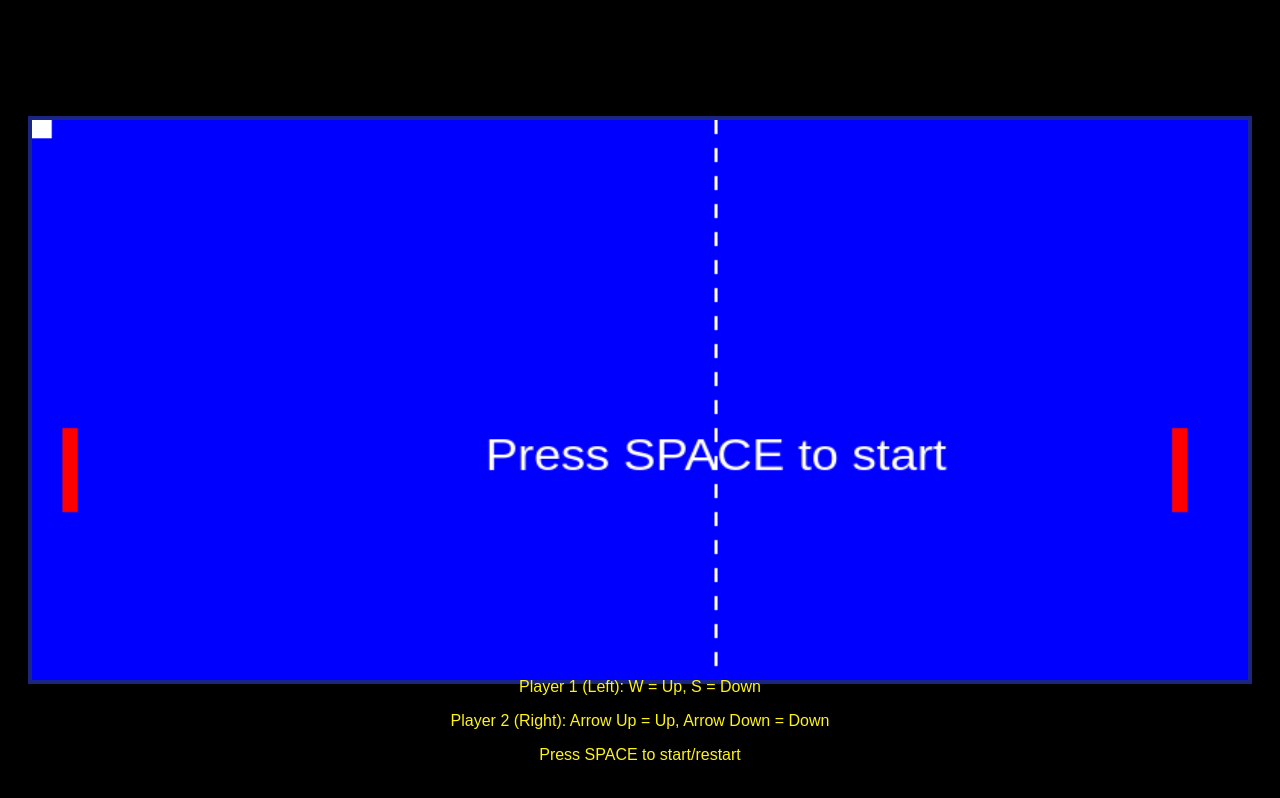
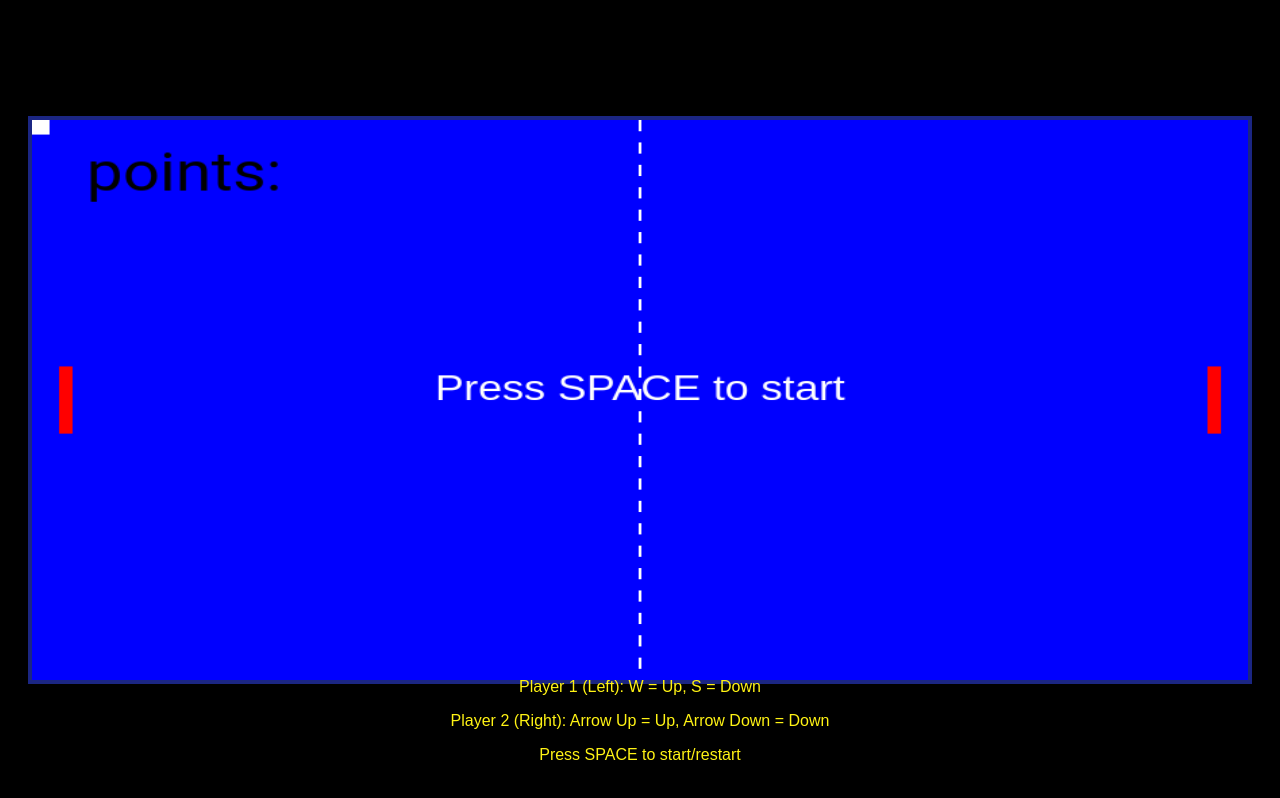
Before and after one commit to zounds67/low_budget_pong, a plain HTML site: page index.html in a window 1280 px wide. Drawn offline with Linux system fonts and the light colour scheme.

Commit message:
Fixed the paddles, added "points" filled in move ball function

```diff
--- a/game.js
+++ b/game.js
@@ -11,7 +11,7 @@
   // ============================================
 
   // Canvas size (how big is the game screen?)
-  var BALL_SIZE, BALL_SPEED, CANVAS_HEIGHT, CANVAS_WIDTH, PADDLE_HEIGHT, PADDLE_SPEED, PADDLE_WIDTH, WINNING_SCORE, audioContext, ball, canvas, checkPaddleCollision, checkScoring, checkWallCollision, checkWinner, ctx, draw, drawBackground, drawBall, drawCenterLine, drawMessage, drawPaddle, drawPaddles, drawScore, gameLoop, gameRunning, handleKeyDown, handleKeyUp, keepPaddleOnScreen, keysPressed, leftPaddle, leftScore, moveBall, moveLeftPaddle, moveRightPaddle, playPaddleHitSound, playScoreSound, playSound, playWallBounceSound, resetBall, rightPaddle, rightScore, setupGame, startNewGame, update;
+  var BALL_SIZE, BALL_SPEED, CANVAS_HEIGHT, CANVAS_WIDTH, PADDLE_HEIGHT, PADDLE_SPEED, PADDLE_WIDTH, WINNING_SCORE, audioContext, ball, canvas, checkPaddleCollision, checkScoring, checkWallCollision, checkWinner, ctx, draw, drawBackground, drawBall, drawCenterLine, drawMessage, drawPaddle, drawPaddles, drawScore, gameLoop, gameRunning, handleKeyDown, handleKeyUp, keepPaddleOnScreen, keys, keysPressed, leftPaddle, leftScore, moveBall, moveLeftPaddle, moveRightPaddle, playPaddleHitSound, playScoreSound, playSound, playWallBounceSound, resetBall, rightPaddle, rightScore, setupGame, startNewGame, update;
 
   CANVAS_WIDTH = 900; // HINT: Try 600-900
 
@@ -71,6 +71,13 @@
 
   // Track which keys are currently pressed
   keysPressed = {};
+
+  keys = {
+    leftup: false,
+    leftdn: false,
+    rightup: false,
+    rightdn: false
+  };
 
   // Is the game currently running?
   gameRunning = false;
@@ -133,16 +140,19 @@
   // HINT: Left paddle is at x = 20, right paddle is at x = CANVAS_WIDTH - 30
   drawPaddles = function() {
     drawPaddle(20, leftPaddle.y);
-    return drawPaddle(CANVAS_WIDTH - 150, rightPaddle.y);
+    return drawPaddle(CANVAS_WIDTH - 30, rightPaddle.y);
   };
 
   // Draw both players' scores at the top of the screen
   // HINT: Set ctx.fillStyle, ctx.font = '48px Arial', ctx.textAlign = 'center'
   // HINT: Use ctx.fillText(text, x, y) to draw text
   // HINT: Left score at x = CANVAS_WIDTH / 4, right at x = CANVAS_WIDTH * 3 / 4
-  drawScore = function() {};
+  drawScore = function() {
+    ctx.fillStyle = 'black';
+    ctx.font = '48px Roboto';
+    return ctx.fillText('points:', CANVAS_WIDTH / 8, CANVAS_HEIGHT / 8);
+  };
 
-  // YOUR CODE HERE
 
   // Draw a dashed line down the center (Don't change this!)
   drawCenterLine = function() {
@@ -201,9 +211,10 @@
   // Move the ball by adding its speed to its position
   // HINT: ball.x = ball.x + ball.speedX
   // HINT: Do the same for y
-  moveBall = function() {};
-
-  // YOUR CODE HERE
+  moveBall = function() {
+    ball.x += ball.speedX;
+    return ball.y += ball.speedY;
+  };
 
   // Move left paddle when W or S is pressed
   // HINT: Check if keysPressed['w'] or keysPressed['W'] is true
@@ -212,7 +223,8 @@
   // HINT: Call keepPaddleOnScreen(leftPaddle) at the end
   moveLeftPaddle = function() {};
 
-  // YOUR CODE HERE
+  //if  == true
+  //PADDLE_SPEED -= 1
 
   // Move right paddle when Arrow keys are pressed
   // HINT: Check keysPressed['ArrowUp'] and keysPressed['ArrowDown']
--- a/index.html
+++ b/index.html
@@ -28,7 +28,7 @@
   </style>
 </head>
 <body>
-  <canvas id="gameCanvas" width="800" height="400"></canvas>
+  <canvas id="gameCanvas" width="900" height="500"></canvas>
   <div class="instructions">
     <p>Player 1 (Left): W = Up, S = Down</p>
     <p>Player 2 (Right): Arrow Up = Up, Arrow Down = Down</p>
```
Also changed, not shown: game.coffee (+14 -4 lines).
